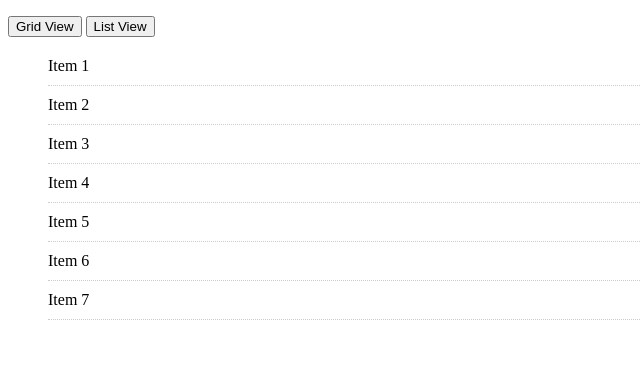
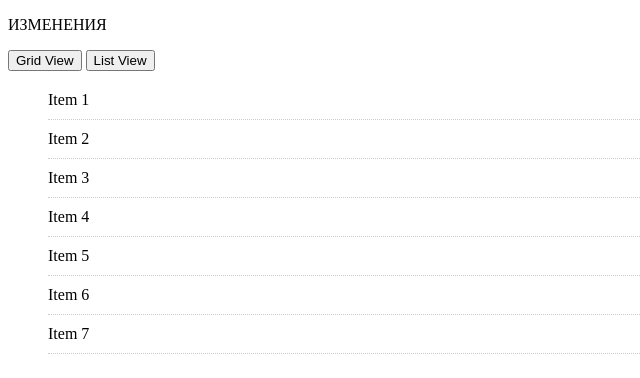
Before and after one commit to vladimir-kirsanov/project1, a plain HTML site: page rech.html in a window 1280 px wide. Shown: the whole page, without its empty margins (0-640 px from the left). Drawn offline with nearby package versions, Linux system fonts and the light colour scheme.

Commit message:
Изменил  html.

```diff
--- a/rech.html
+++ b/rech.html
@@ -20,7 +20,7 @@
 </head>
 <body>
 
-</p>
+<p>ИЗМЕНЕНИЯ</p>
 <p class="r"><div id="container">
 <div class="buttons">
 <button class="grid">Grid View</button>
```
